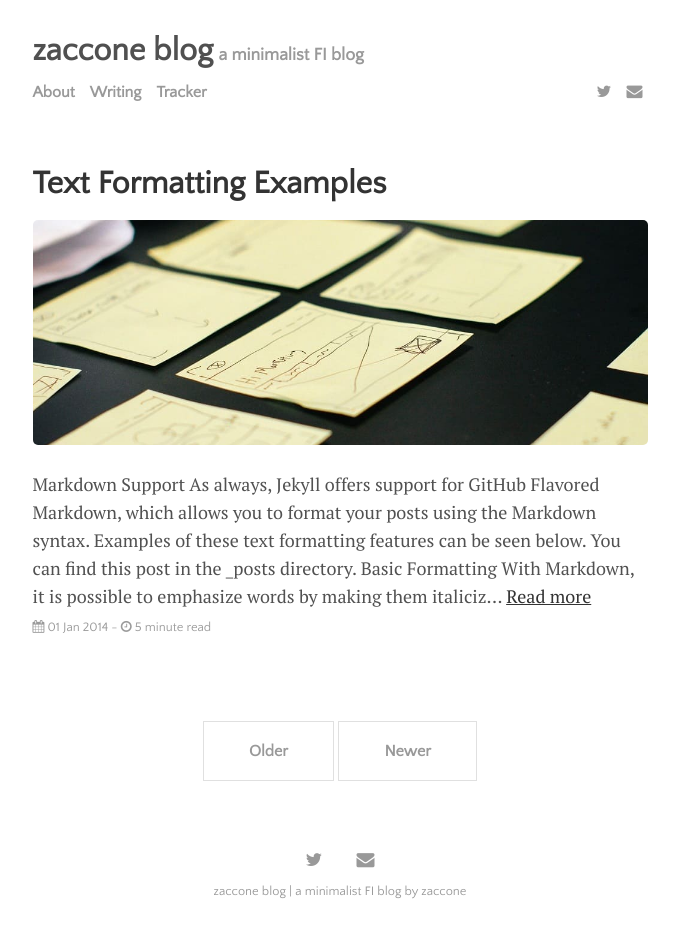
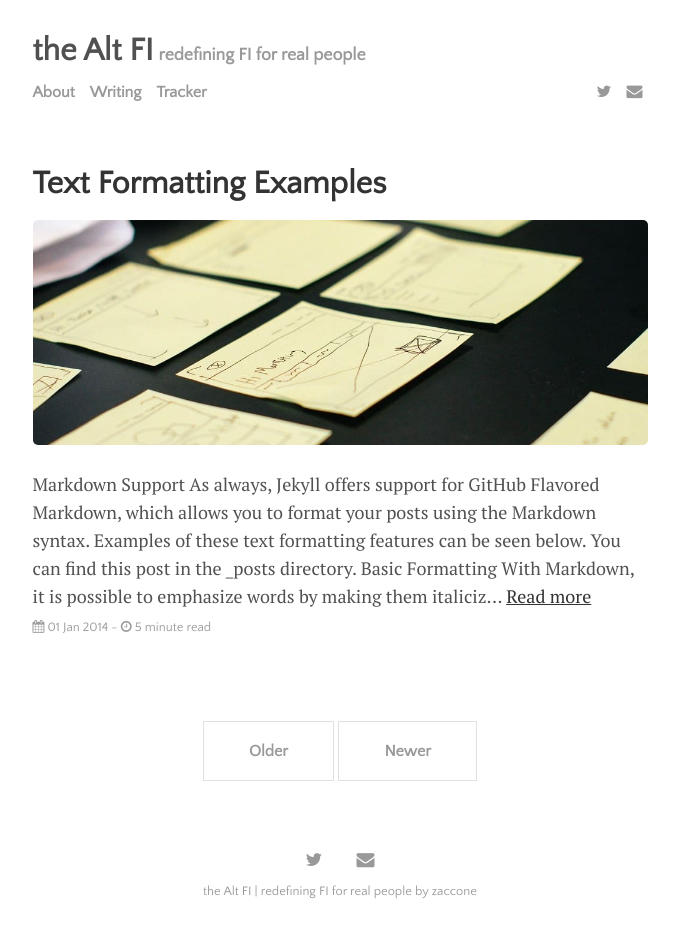
Before and after one commit to zaccone-au/zaccone-au.github.io, a Jekyll site: the page built from index.html, in a window 1280 px wide. Shown: the whole page, without its empty margins (300-979 px from the left). Built offline with Jekyll 4.4.1, drawn with Linux system fonts in a browser that asks for light colours; the list of posts is cut into pages by our own code.

Commit message:
Update _config.yml

```diff
--- a/_config.yml
+++ b/_config.yml
@@ -20,8 +20,8 @@ permalink:           none
 plugins:             [jekyll-paginate, jekyll-sitemap, jekyll-feed, jekyll-seo-tag]
 
 # Customise atom feed settings (this is where Jekyll-Feed gets configuration information)
-title:		           'zaccone blog'
-description:	       'a minimalist FI blog'
+title:		           'the Alt FI'
+description:	       'redefining FI for real people'
 author:              'zaccone'
 
 # RSS 2.0 can be used instead of Atom by uncommenting following two lines
```
